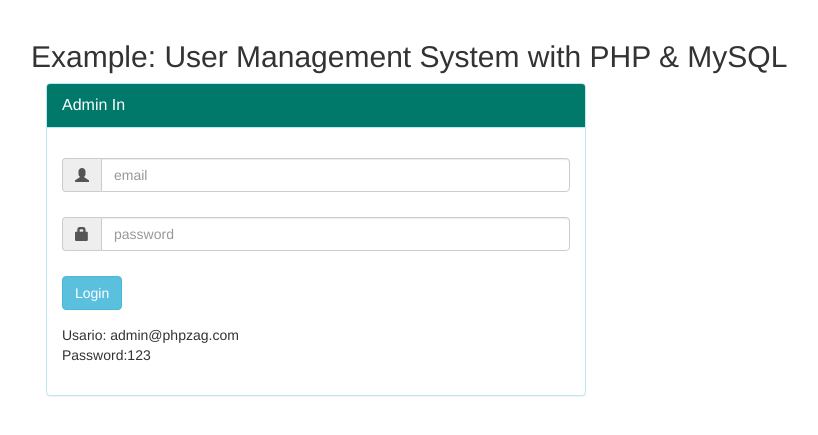
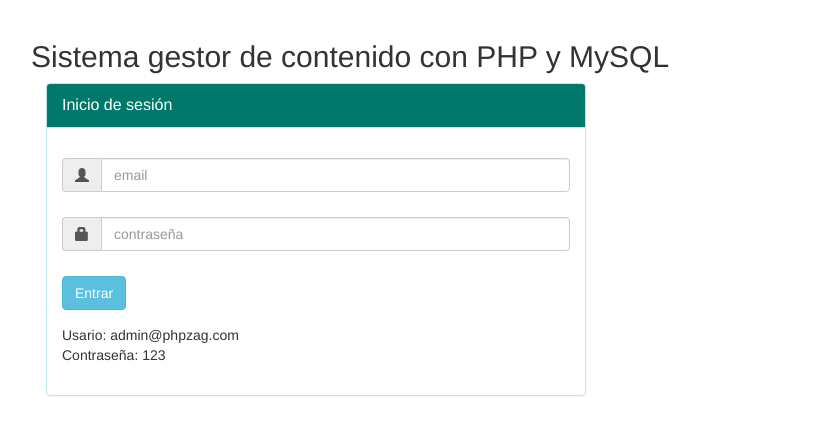
Before and after one commit to JaviPaez/cms, a PHP site: page /admin/index.php in a window 1280 px wide. Shown: the part 51-486 px from the top of the page, without its empty margins (54-872 px from the left). Run offline with PHP 8.4, Linux system fonts and the light colour scheme; some libraries are stand-ins or nearby versions.

Commit message:
traducciones

```diff
--- a/cms/admin/index.php
+++ b/cms/admin/index.php
@@ -24,14 +24,14 @@ if (!empty($_POST["login"]) && $_POST["email"] != '' && $_POST["password"] != ''
 
 include('inc/header.php');
 ?>
-<title>webdamn.com : Demo User Management System with PHP & MySQL</title>
+<title>Sistema gestor de contenido con PHP y MySQL</title>
 <?php include('inc/container.php'); ?>
 <div class="container contact">
-	<h2>Example: User Management System with PHP & MySQL</h2>
+	<h2>Sistema gestor de contenido con PHP y MySQL</h2>
 	<div class="col-md-6">
 		<div class="panel panel-info">
 			<div class="panel-heading" style="background:#00796B;color:white;">
-				<div class="panel-title">Admin In</div>
+				<div class="panel-title">Inicio de sesión</div>
 			</div>
 			<div style="padding-top:30px" class="panel-body">
 				<?php if ($loginMessage != '') { ?>
@@ -44,17 +44,17 @@ include('inc/header.php');
 					</div>
 					<div style="margin-bottom: 25px" class="input-group">
 						<span class="input-group-addon"><i class="glyphicon glyphicon-lock"></i></span>
-						<input type="password" class="form-control" id="password" name="password" placeholder="password" required>
+						<input type="password" class="form-control" id="password" name="password" placeholder="contraseña" required>
 					</div>
 					<div style="margin-top:10px" class="form-group">
 						<div class="col-sm-12 controls">
-							<input type="submit" name="login" value="Login" class="btn btn-info">
+							<input type="submit" name="login" value="Entrar" class="btn btn-info">
 						</div>
 					</div>
 					<div style="margin-top:10px" class="form-group">
 						<div class="col-sm-12 controls">
 							Usario: admin@phpzag.com<br>
-							Password:123
+							Contraseña: 123
 						</div>
 					</div>
 				</form>
```
Also changed, not shown: cms/index.php (+4 -4 lines), cms/view.php (+4 -4 lines).
